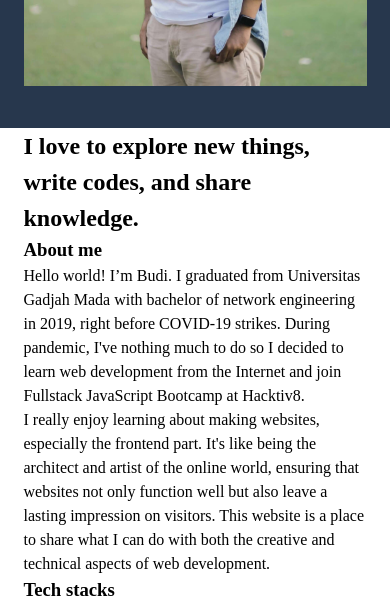
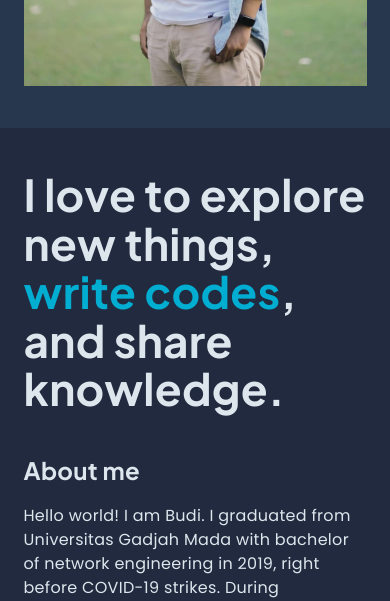
Before and after one commit to budiigunawan/budigunawan.com, a plain HTML site: page index.html in a window 390 px wide. Shown: the part 870-1471 px from the top of the page. Drawn offline with Linux system fonts and the light colour scheme.

Commit message:
add about mobile styling

```diff
--- a/index.html
+++ b/index.html
@@ -109,22 +109,24 @@
         </div>
       </div>
       <div id="about" class="about">
-        <div class="layout about-container">
+        <div class="layout about__container">
           <div class="about__main">
-            <h2 class="about__main__title">
-              I love to explore new things, write codes, and share knowledge.
+            <h2 class="about__main__title plus-jakarta">
+              I love to explore new things,
+              <span class="about__main__title--sky-blue">write codes</span>, and
+              share knowledge.
             </h2>
           </div>
           <div class="about__detail">
-            <h3 class="about__detail__title">About me</h3>
-            <p class="about__detail__info">
-              Hello world! I’m Budi. I graduated from Universitas Gadjah Mada
+            <h3 class="about__detail__title plus-jakarta">About me</h3>
+            <p class="about__detail__info poppins-regular">
+              Hello world! I am Budi. I graduated from Universitas Gadjah Mada
               with bachelor of network engineering in 2019, right before
               COVID-19 strikes. During pandemic, I've nothing much to do so I
               decided to learn web development from the Internet and join
               Fullstack JavaScript Bootcamp at Hacktiv8.
             </p>
-            <p class="about__detail__info">
+            <p class="about__detail__info poppins-regular">
               I really enjoy learning about making websites, especially the
               frontend part. It's like being the architect and artist of the
               online world, ensuring that websites not only function well but
@@ -132,19 +134,19 @@
               place to share what I can do with both the creative and technical
               aspects of web development.
             </p>
-            <h3>Tech stacks</h3>
+            <h3 class="about__detail__title plus-jakarta">Tech stacks</h3>
             <ul class="about__detail__stacks">
               <li>
-                <i class="fab fa-react"></i>
+                <i class="fab fa-react" title="React JS"></i>
               </li>
               <li>
-                <i class="fab fa-vuejs"></i>
+                <i class="fab fa-vuejs" title="Vue JS"></i>
               </li>
               <li>
-                <i class="fab fa-js-square"></i>
+                <i class="fab fa-js-square" title="JavaScript"></i>
               </li>
               <li>
-                <i class="fab fa-node-js"></i>
+                <i class="fab fa-node-js" title="Node JS"></i>
               </li>
             </ul>
           </div>
--- a/styles/main.css
+++ b/styles/main.css
@@ -183,7 +183,49 @@ header:has(.navigation__bars-button input[type='checkbox']:checked)
   height: auto;
 }
 
-/* =============================== */
+/* ABOUT */
+.about {
+  background-color: var(--dark-navy);
+  padding: 42px 0;
+  color: var(--smoke-white);
+}
+
+.about__container {
+  display: flex;
+  flex-direction: column;
+  gap: 40px;
+}
+
+.about__main__title {
+  font-size: 44px;
+  line-height: 110%;
+  font-weight: bold;
+}
+
+.about__main__title--sky-blue {
+  color: var(--sky-blue);
+}
+
+.about__detail {
+  display: flex;
+  flex-direction: column;
+  gap: 16px;
+}
+
+.about__detail__title {
+  font-size: 24px;
+  font-weight: bold;
+}
+
+.about__detail__stacks {
+  display: flex;
+  list-style: none;
+  padding: 0;
+  gap: 8px;
+  font-size: 32px;
+}
+
+/* =================================================================================== */
 /* FOR DESKTOP */
 @media (min-width: 1024px) {
   /* NAVIGATION */
```
